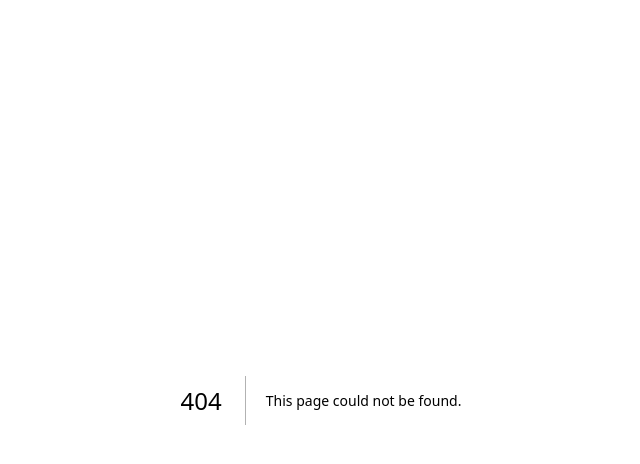
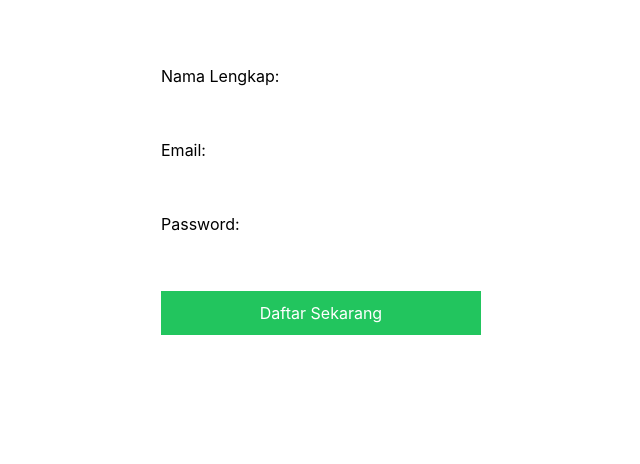
Before and after one commit to marckeynesujanto-hub/FinalProject, a Next.js app: page /login in a window 1280 px wide. Before the commit this address had no page. Shown: the top 464 px of the page, without its empty margins (319-959 px from the left). Built offline with nearby package versions, Linux system fonts and the light colour scheme; no server answers.

Commit message:
feat: menambah logic  register dan integrasi supabase

```diff
--- /dev/null
+++ b/app/login/page.tsx
@@ -0,0 +1,96 @@
+'use client'
+
+import { supabase } from '../supabaseClient'
+import { useState } from 'react'
+import { useRouter } from 'next/navigation'
+
+export default function RegisterPage() {
+  const router = useRouter()
+
+  // 1. DEKLARASI STATE (Ini yang bikin nama, email, password jadi "defined" / dikenali)
+  const [name, setName] = useState('')
+  const [email, setEmail] = useState('')
+  const [password, setPassword] = useState('')
+  const [loading, setLoading] = useState(false)
+
+  // 2. FUNGSI LOGIKA REGISTER
+  const handleRegister = async (e: React.FormEvent) => {
+    e.preventDefault()
+    setLoading(true)
+
+    const { data, error } = await supabase
+      .from('users')
+      .insert([
+        {
+          user_name: name,
+          user_email: email,
+          user_password: password,
+          user_point: 0
+        },
+      ])
+
+    setLoading(false)
+
+    if (error) {
+      console.error('Error inserting data:', error)
+      alert(`Registration failed: ${error.message}`)
+    } else {
+      alert('Registration successful! Please log in.')
+      router.push('/login')
+    }
+  }
+
+  // 3. UI SEMENTARA UNTUK TEST FORM
+  return (
+    <div style={{ padding: '20px', maxWidth: '400px', margin: '0 auto', color: 'black' }}>
+      <h2 style={{ color: 'white' }}>Daftar Akun ThrashIn</h2>
+
+      <form onSubmit={handleRegister} style={{ background: '#fff', padding: '20px', borderRadius: '8px' }}>
+        {/* INPUT NAMA */}
+        <div style={{ marginBottom: '10px' }}>
+          <label>Nama Lengkap:</label>
+          <input
+            type="text"
+            value={name}
+            onChange={(e) => setName(e.target.value)}
+            required
+            style={{ width: '100%', padding: '8px' }}
+          />
+        </div>
+
+        {/* INPUT EMAIL */}
+        <div style={{ marginBottom: '10px' }}>
+          <label>Email:</label>
+          <input
+            type="email"
+            value={email}
+            onChange={(e) => setEmail(e.target.value)}
+            required
+            style={{ width: '100%', padding: '8px' }}
+          />
+        </div>
+
+        {/* INPUT PASSWORD */}
+        <div style={{ marginBottom: '15px' }}>
+          <label>Password:</label>
+          <input
+            type="password"
+            value={password}
+            onChange={(e) => setPassword(e.target.value)}
+            required
+            style={{ width: '100%', padding: '8px' }}
+          />
+        </div>
+
+        {/* TOMBOL SUBMIT */}
+        <button
+          type="submit"
+          disabled={loading}
+          style={{ padding: '10px', background: '#22c55e', color: '#fff', border: 'none', width: '100%', cursor: 'pointer' }}
+        >
+          {loading ? 'Mendaftarkan...' : 'Daftar Sekarang'}
+        </button>
+      </form>
+    </div>
+  )
+}
```
